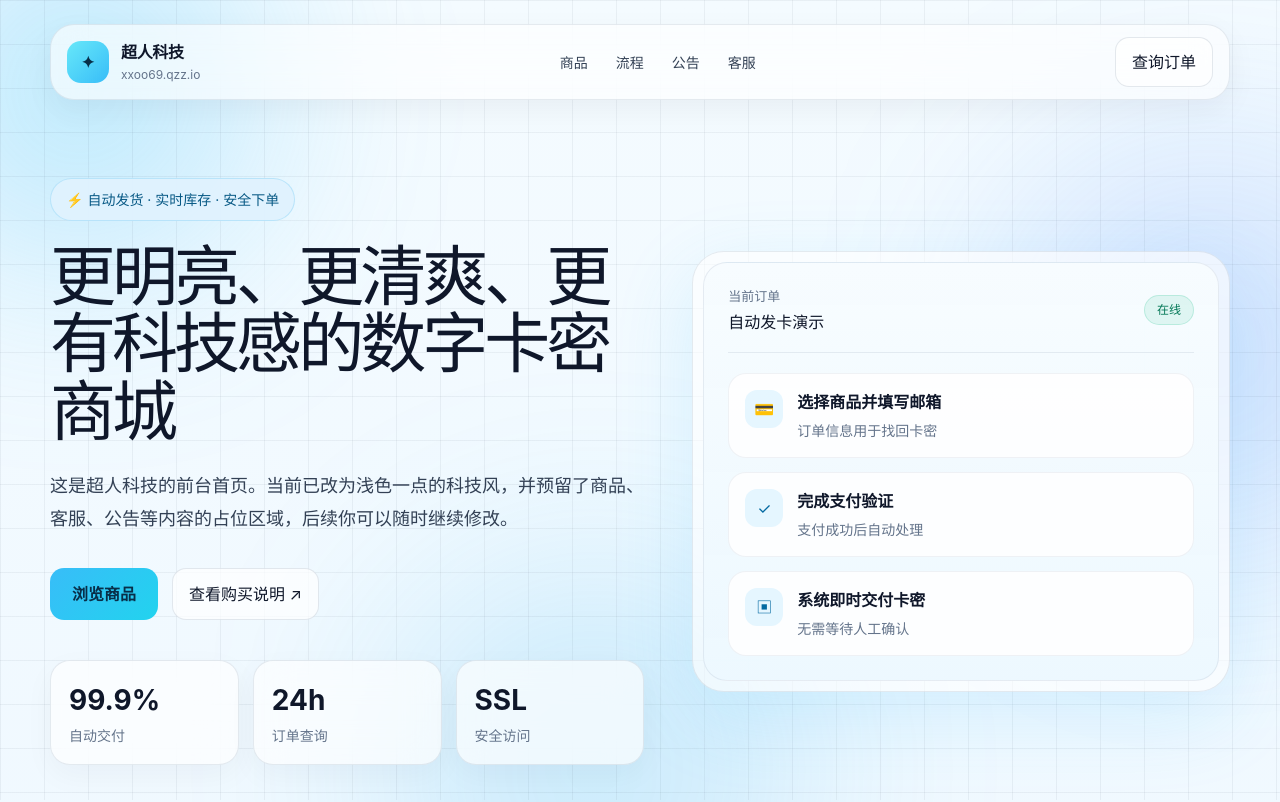
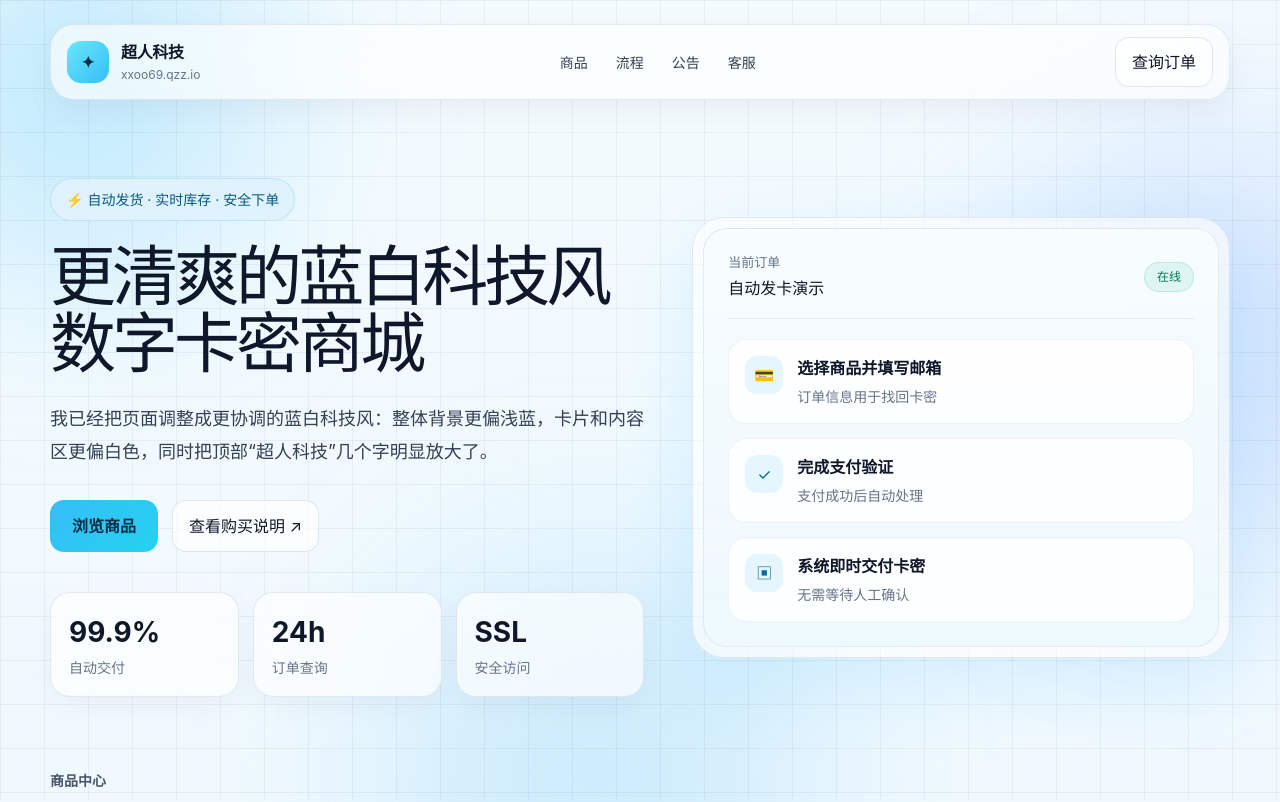
Before and after one commit to linhui45111/xxoo69-card-store, a React (Vite) app: page / in a window 1280 px wide. Shown: the top 802 px of the page. Built offline with nearby package versions, Linux system fonts and the light colour scheme.

Commit message:
update style css
Updated the hero section text for clarity and style.

```diff
--- a/src/App.jsx
+++ b/src/App.jsx
@@ -142,9 +142,9 @@ export default function App() {
         <div className="hero">
           <div className="hero-copy">
             <div className="pill">⚡ 自动发货 · 实时库存 · 安全下单</div>
-            <h1>更明亮、更清爽、更有科技感的数字卡密商城</h1>
+            <h1>更清爽的蓝白科技风数字卡密商城</h1>
             <p className="hero-desc">
-              这是超人科技的前台首页。当前已改为浅色一点的科技风，并预留了商品、客服、公告等内容的占位区域，后续你可以随时继续修改。
+              我已经把页面调整成更协调的蓝白科技风：整体背景更偏浅蓝，卡片和内容区更偏白色，同时把顶部“超人科技”几个字明显放大了。
             </p>
 
             <div className="hero-actions">
```
